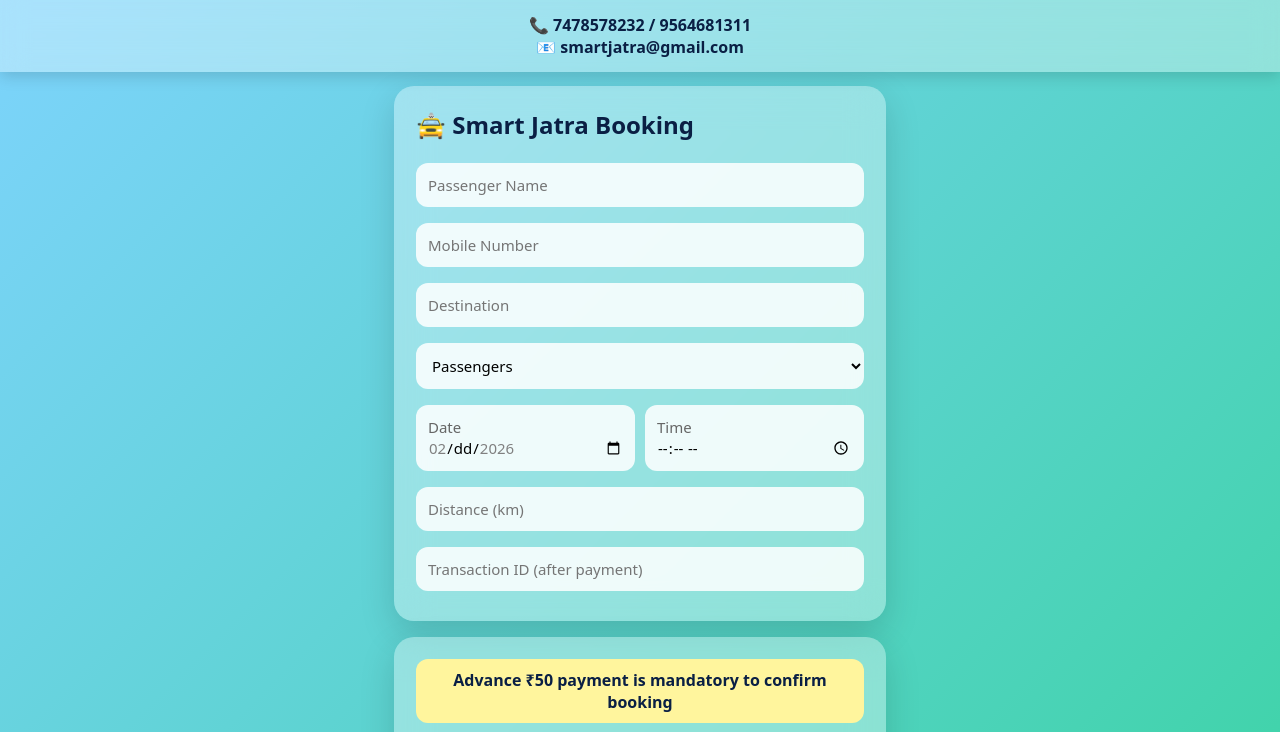
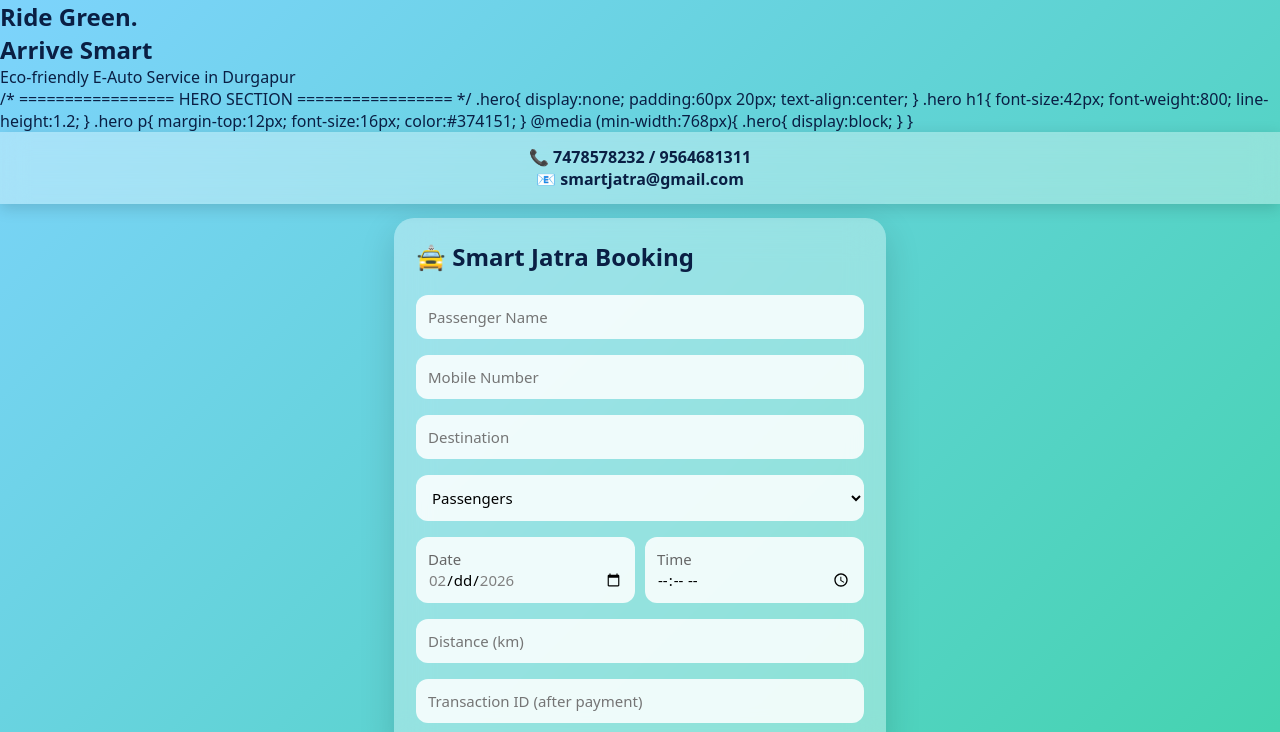
Before and after one commit to bauribishnu253-cyber/Smart-jatra-E-auto-service-Advance-can-be-made-7-days-before, a plain HTML site: page index.html in a window 1280 px wide. Shown: the top 732 px of the page. Drawn offline with Linux system fonts and the light colour scheme; grey boxes are pictures that could not be loaded.

Commit message:
Update index.html

```diff
--- a/index.html
+++ b/index.html
@@ -154,6 +154,34 @@ input:valid::before {
 </style>
 </head>
 <body>
+  <section class="hero">
+  <h1>Ride Green.<br>Arrive Smart</h1>
+  <p>Eco-friendly E-Auto Service in Durgapur</p>
+</section>
+  /* ================= HERO SECTION ================= */
+.hero{
+  display:none;
+  padding:60px 20px;
+  text-align:center;
+}
+
+.hero h1{
+  font-size:42px;
+  font-weight:800;
+  line-height:1.2;
+}
+
+.hero p{
+  margin-top:12px;
+  font-size:16px;
+  color:#374151;
+}
+
+@media (min-width:768px){
+  .hero{
+    display:block;
+  }
+}
 
 <header>
 📞 7478578232 / 9564681311<br>
```
